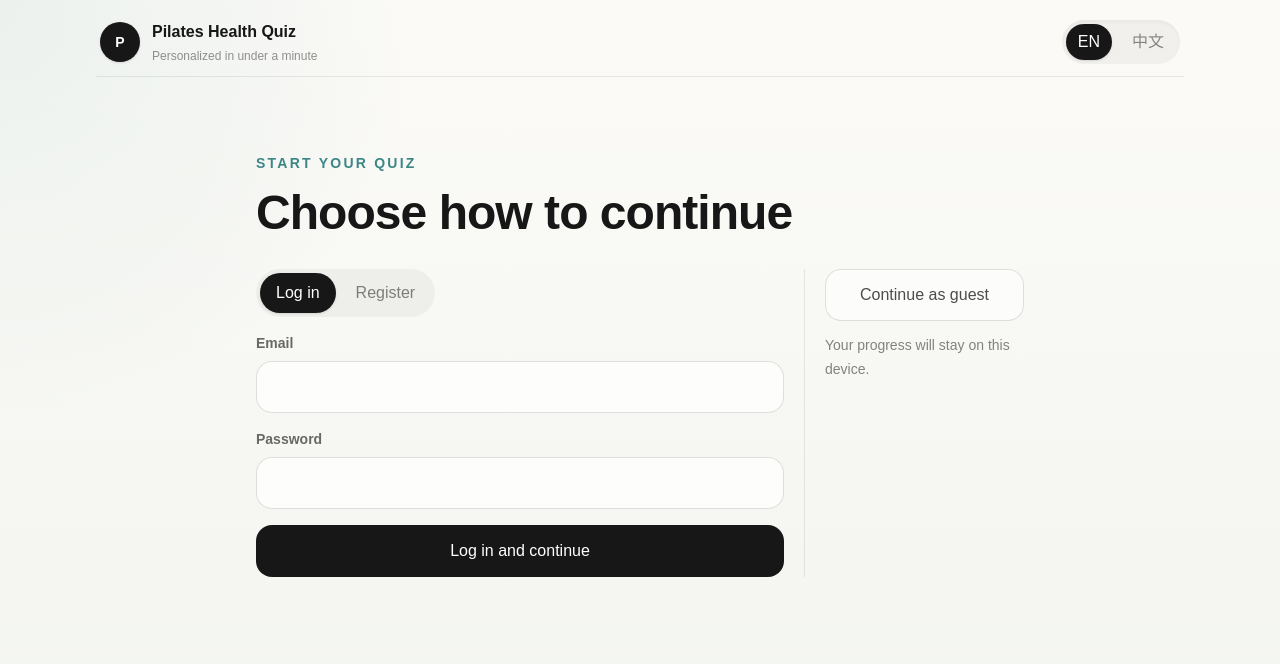
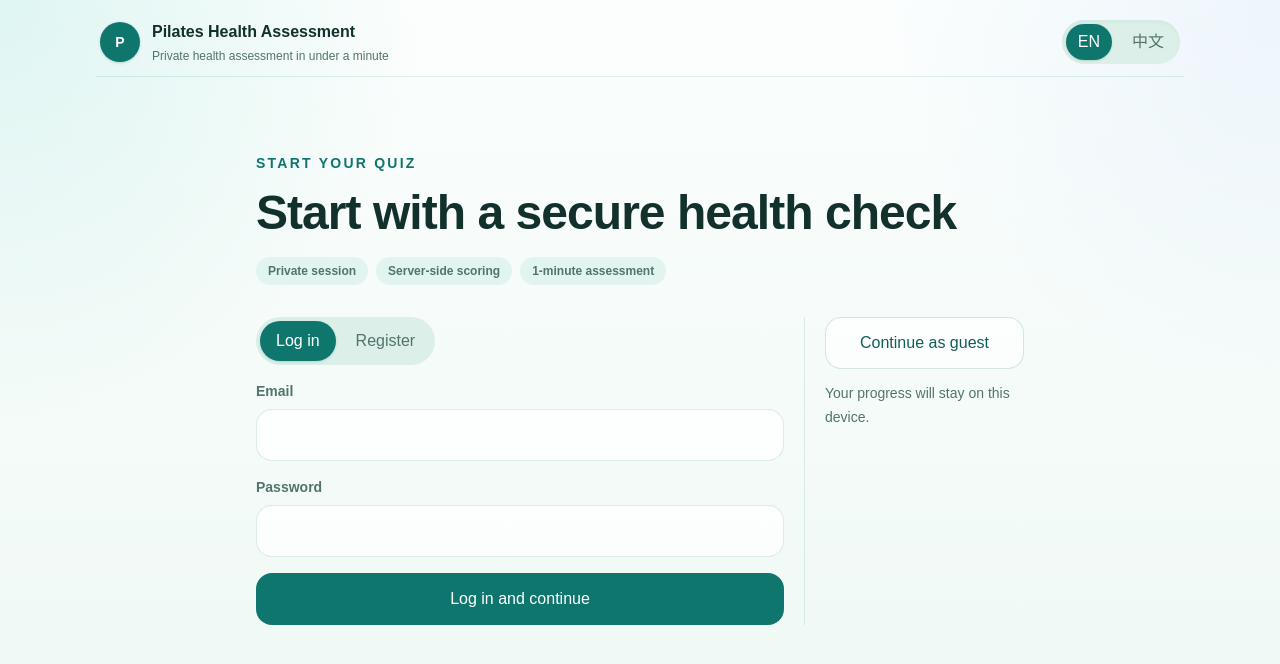
Before and after one commit to Zhejian-Zheng/pilates-health-quiz, a Next.js app: page / in a window 1280 px wide. Shown: the top 664 px of the page. Built offline with nearby package versions, Linux system fonts and the light colour scheme.

Commit message:
feat: add the login and out function

```diff
--- a/src/app/globals.css
+++ b/src/app/globals.css
@@ -1,8 +1,12 @@
 @import "tailwindcss";
 
 :root {
-  --background: #ffffff;
-  --foreground: #171717;
+  --background: #f5fbf8;
+  --foreground: #12312c;
+  --health-primary: #0f766e;
+  --health-primary-dark: #115e59;
+  --health-mint: #e6f5f0;
+  --health-line: rgba(15, 118, 110, 0.16);
 }
 
 @theme inline {
@@ -10,13 +14,6 @@
   --color-foreground: var(--foreground);
   --font-sans: var(--font-geist-sans);
   --font-mono: var(--font-geist-mono);
-}
-
-@media (prefers-color-scheme: dark) {
-  :root {
-    --background: #0a0a0a;
-    --foreground: #ededed;
-  }
 }
 
 body {
--- a/src/components/quiz/auth-gate.tsx
+++ b/src/components/quiz/auth-gate.tsx
@@ -34,23 +34,34 @@ export function AuthGate({
   return (
     <section className="mx-auto grid w-full max-w-3xl gap-8 py-10 sm:py-14">
       <div>
-        <p className="text-sm font-semibold uppercase tracking-[0.16em] text-[#3c8786]">
+        <p className="text-sm font-semibold uppercase tracking-[0.16em] text-[#0f766e]">
           {String(t.authEyebrow)}
         </p>
-        <h1 className="mt-4 text-4xl font-semibold tracking-[-0.02em] text-[#171717] sm:text-5xl">
+        <h1 className="mt-4 text-4xl font-semibold tracking-[-0.02em] text-[#12312c] sm:text-5xl">
           {String(t.authTitle)}
         </h1>
+        <div className="mt-5 flex flex-wrap gap-2 text-xs font-semibold text-[#52746d]">
+          <span className="rounded-full bg-[#e2f4ef] px-3 py-1.5">
+            {language === "zh" ? "隐私保护" : "Private session"}
+          </span>
+          <span className="rounded-full bg-[#e2f4ef] px-3 py-1.5">
+            {language === "zh" ? "服务端计算" : "Server-side scoring"}
+          </span>
+          <span className="rounded-full bg-[#e2f4ef] px-3 py-1.5">
+            {language === "zh" ? "1 分钟完成" : "1-minute assessment"}
+          </span>
+        </div>
       </div>
 
       <div className="grid gap-5 md:grid-cols-[minmax(0,1fr)_220px]">
         <form className="grid gap-4" onSubmit={handleSubmit}>
-          <div className="flex w-fit gap-1 rounded-full bg-black/[0.04] p-1">
+          <div className="flex w-fit gap-1 rounded-full bg-[#dcefe9] p-1">
             {(["login", "register"] as const).map((item) => (
               <button
                 className={`rounded-full px-4 py-2 text-sm font-semibold transition ${
                   mode === item
-                    ? "bg-[#171717] text-white shadow-sm shadow-black/10"
-                    : "text-black/48 hover:text-black"
+                    ? "bg-[#0f766e] text-white shadow-sm shadow-[#0f766e]/16"
+                    : "text-[#52746d] hover:text-[#12312c]"
                 }`}
                 key={item}
                 onClick={() => setMode(item)}
@@ -62,20 +73,20 @@ export function AuthGate({
           </div>
 
           {mode === "register" ? (
-            <label className="grid gap-2 text-sm font-semibold text-black/58">
+            <label className="grid gap-2 text-sm font-semibold text-[#52746d]">
               {String(t.authName)}
               <input
-                className="h-13 rounded-2xl border border-black/12 bg-white/72 px-4 text-base text-[#171717] outline-none transition focus:border-[#3c8786] focus:ring-4 focus:ring-[#3c8786]/10"
+                className="h-13 rounded-2xl border border-[#0f766e]/14 bg-white/78 px-4 text-base text-[#12312c] outline-none transition focus:border-[#0f766e] focus:ring-4 focus:ring-[#0f766e]/10"
                 onChange={(event) => setDisplayName(event.target.value)}
                 value={displayName}
               />
             </label>
           ) : null}
 
-          <label className="grid gap-2 text-sm font-semibold text-black/58">
+          <label className="grid gap-2 text-sm font-semibold text-[#52746d]">
             {String(t.authEmail)}
             <input
-              className="h-13 rounded-2xl border border-black/12 bg-white/72 px-4 text-base text-[#171717] outline-none transition focus:border-[#3c8786] focus:ring-4 focus:ring-[#3c8786]/10"
+              className="h-13 rounded-2xl border border-[#0f766e]/14 bg-white/78 px-4 text-base text-[#12312c] outline-none transition focus:border-[#0f766e] focus:ring-4 focus:ring-[#0f766e]/10"
               inputMode="email"
               onChange={(event) => setEmail(event.target.value)}
               type="email"
@@ -83,10 +94,10 @@ export function AuthGate({
             />
           </label>
 
-          <label className="grid gap-2 text-sm font-semibold text-black/58">
+          <label className="grid gap-2 text-sm font-semibold text-[#52746d]">
             {String(t.authPassword)}
             <input
-              className="h-13 rounded-2xl border border-black/12 bg-white/72 px-4 text-base text-[#171717] outline-none transition focus:border-[#3c8786] focus:ring-4 focus:ring-[#3c8786]/10"
+              className="h-13 rounded-2xl border border-[#0f766e]/14 bg-white/78 px-4 text-base text-[#12312c] outline-none transition focus:border-[#0f766e] focus:ring-4 focus:ring-[#0f766e]/10"
               onChange={(event) => setPassword(event.target.value)}
               type="password"
               value={password}
@@ -94,13 +105,13 @@ export function AuthGate({
           </label>
 
           {error ? (
-            <p className="border-l-2 border-[#ee505a] bg-[#ee505a]/8 px-4 py-3 text-sm font-medium text-[#a12630]">
+            <p className="border-l-2 border-[#dc2626] bg-[#fee2e2]/60 px-4 py-3 text-sm font-medium text-[#991b1b]">
               {error}
             </p>
           ) : null}
 
           <button
-            className="h-13 rounded-2xl bg-[#171717] px-5 text-sm font-semibold text-white transition hover:-translate-y-0.5 hover:bg-black hover:shadow-lg hover:shadow-black/14"
+            className="h-13 rounded-2xl bg-[#0f766e] px-5 text-sm font-semibold text-white transition hover:-translate-y-0.5 hover:bg-[#115e59] hover:shadow-lg hover:shadow-[#0f766e]/18"
             type="submit"
           >
             {mode === "login"
@@ -109,15 +120,15 @@ export function AuthGate({
           </button>
         </form>
 
-        <div className="border-t border-black/8 pt-5 md:border-l md:border-t-0 md:pl-5 md:pt-0">
+        <div className="border-t border-[#0f766e]/12 pt-5 md:border-l md:border-t-0 md:pl-5 md:pt-0">
           <button
-            className="h-13 w-full rounded-2xl border border-black/12 bg-white/62 px-5 text-sm font-semibold text-black/70 transition hover:-translate-y-0.5 hover:bg-white hover:shadow-lg hover:shadow-black/8"
+            className="h-13 w-full rounded-2xl border border-[#0f766e]/18 bg-white/72 px-5 text-sm font-semibold text-[#115e59] transition hover:-translate-y-0.5 hover:bg-white hover:shadow-lg hover:shadow-[#0f766e]/8"
             onClick={onContinueAsGuest}
             type="button"
           >
             {String(t.authGuest)}
           </button>
-          <p className="mt-3 text-sm leading-6 text-black/48">
+          <p className="mt-3 text-sm leading-6 text-[#52746d]">
             {String(t.authGuestNote)}
           </p>
         </div>
--- a/src/components/quiz/hero-panel.tsx
+++ b/src/components/quiz/hero-panel.tsx
@@ -1,30 +1,67 @@
+"use client";
+
+import { useEffect, useRef, useState } from "react";
+
 import { copy } from "@/lib/quiz-content";
-import type { Language } from "@/lib/quiz-types";
+import type { AuthProfile, Language } from "@/lib/quiz-types";
 
 export function HeroPanel({
+  authProfile,
   language,
-  onHome,
   onLanguageChange,
+  onLoginRequest,
+  onLogout,
+  onReturnHome,
+  onUpgradeMembership,
 }: {
+  authProfile?: AuthProfile | null;
   language: Language;
-  onHome?: () => void;
   onLanguageChange: (language: Language) => void;
+  onLoginRequest?: () => void;
+  onLogout?: () => void;
+  onReturnHome?: () => void;
+  onUpgradeMembership?: () => void;
 }) {
   const t = copy[language];
+  const [isSettingsOpen, setIsSettingsOpen] = useState(false);
+  const settingsRef = useRef<HTMLDivElement>(null);
+  const displayName =
+    authProfile?.mode === "guest"
+      ? String(t.accountGuest)
+      : authProfile?.displayName || "";
+
+  useEffect(() => {
+    function handlePointerDown(event: PointerEvent) {
+      if (!settingsRef.current?.contains(event.target as Node)) {
+        setIsSettingsOpen(false);
+      }
+    }
+
+    document.addEventListener("pointerdown", handlePointerDown);
+
+    return () => {
+      document.removeEventListener("pointerdown", handlePointerDown);
+    };
+  }, []);
+
+  function runMenuAction(action?: () => void) {
+    setIsSettingsOpen(false);
+    action?.();
+  }
 
   return (
-    <header className="border-b border-black/8 px-1 py-3">
+    <header className="border-b border-[#0f766e]/12 px-1 py-3">
       <div className="flex items-center justify-between gap-4">
         <div className="flex min-w-0 items-center gap-4">
           <div className="flex items-center gap-3">
-            <div className="flex h-10 w-10 shrink-0 items-center justify-center rounded-full bg-[#171717] text-sm font-semibold text-white shadow-sm shadow-black/10">
+            <div className="flex h-10 w-10 shrink-0 items-center justify-center rounded-full bg-[#0f766e] text-sm font-semibold text-white shadow-sm shadow-[#0f766e]/20">
               P
             </div>
             <div className="min-w-0">
-              <p className="truncate text-sm font-semibold text-[#171717] sm:text-base">
+              <p className="truncate text-sm font-semibold text-[#12312c] sm:text-base">
                 {String(t.brandEyebrow)}
               </p>
-              <p className="mt-1 hidden text-xs font-medium text-black/42 md:block">
+              <p className="mt-1 hidden text-xs font-medium text-[#52746d] md:block">
                 {String(t.heroBadge)}
               </p>
             </div>
@@ -32,24 +69,69 @@ export function HeroPanel({
         </div>
 
         <div className="flex shrink-0 items-center gap-2">
-          {onHome ? (
-            <button
-              className="rounded-full px-3 py-1.5 text-xs font-semibold text-black/48 transition hover:bg-black/[0.04] hover:text-black"
-              onClick={onHome}
-              type="button"
-            >
-              {String(t.returnHome)}
-            </button>
+          {authProfile ? (
+            <div className="relative" ref={settingsRef}>
+              <button
+                aria-expanded={isSettingsOpen}
+                className="flex max-w-[180px] items-center gap-2 rounded-full border border-[#0f766e]/12 bg-white/80 px-3 py-1.5 text-xs font-semibold text-[#12312c] shadow-sm shadow-[#0f766e]/6 transition hover:border-[#0f766e]/24 hover:bg-white"
+                onClick={() => setIsSettingsOpen((current) => !current)}
+                type="button"
+              >
+                <span className="h-2 w-2 shrink-0 rounded-full bg-[#0f766e]" />
+                <span className="truncate">{displayName}</span>
+                <span className="text-[#52746d]">{String(t.settings)}</span>
+              </button>
+
+              {isSettingsOpen ? (
+                <div className="absolute right-0 top-[calc(100%+10px)] z-20 grid min-w-44 gap-1 rounded-2xl border border-[#0f766e]/12 bg-white/95 p-2 text-sm font-semibold text-[#12312c] shadow-xl shadow-[#0f766e]/12 backdrop-blur">
+                  {authProfile.mode === "guest" ? (
+                    <>
+                      <button
+                        className="rounded-xl px-3 py-2 text-left transition hover:bg-[#e6f5f0] hover:text-[#115e59]"
+                        onClick={() => runMenuAction(onReturnHome)}
+                        type="button"
+                      >
+                        {String(t.returnHome)}
+                      </button>
+                      <button
+                        className="rounded-xl px-3 py-2 text-left transition hover:bg-[#e6f5f0] hover:text-[#115e59]"
+                        onClick={() => runMenuAction(onLoginRequest)}
+                        type="button"
+                      >
+                        {String(t.signIn)}
+                      </button>
+                    </>
+                  ) : (
+                    <>
+                      <button
+                        className="rounded-xl px-3 py-2 text-left transition hover:bg-[#e6f5f0] hover:text-[#115e59]"
+                        onClick={() => runMenuAction(onUpgradeMembership)}
+                        type="button"
+                      >
+                        {String(t.upgradeMembership)}
+                      </button>
+                      <button
+                        className="rounded-xl px-3 py-2 text-left text-[#b42318] transition hover:bg-[#fee2e2]/70"
+                        onClick={() => runMenuAction(onLogout)}
+                        type="button"
+                      >
+                        {String(t.logout)}
+                      </button>
+                    </>
+                  )}
+                </div>
+              ) : null}
+            </div>
           ) : null}
 
-          <div className="flex items-center gap-2 rounded-full bg-black/[0.04] p-1 shadow-inner shadow-black/5">
+          <div className="flex items-center gap-2 rounded-full bg-[#dcefe9] p-1 shadow-inner shadow-[#0f766e]/5">
             {(["en", "zh"] as const).map((item) => (
               <button
                 aria-label={`${String(t.language)} ${item}`}
                 className={`rounded-full px-3 py-1.5 text-xs font-semibold transition ${
                   language === item
-                    ? "bg-[#171717] text-white shadow-sm"
-                    : "text-black/45 hover:text-black"
+                    ? "bg-[#0f766e] text-white shadow-sm"
+                    : "text-[#52746d] hover:text-[#12312c]"
                 }`}
                 key={item}
                 onClick={() => onLanguageChange(item)}
--- a/src/components/quiz/progress-ring.tsx
+++ b/src/components/quiz/progress-ring.tsx
@@ -3,12 +3,12 @@ export function ProgressRing({ value }: { value: number }) {
 
   return (
     <div
-      className="flex h-12 w-12 shrink-0 items-center justify-center rounded-full shadow-sm shadow-black/10 transition-all duration-700"
+      className="flex h-12 w-12 shrink-0 items-center justify-center rounded-full shadow-sm shadow-[#0f766e]/16 transition-all duration-700"
       style={{
-        background: `conic-gradient(#171717 ${degrees}deg, rgba(23,23,23,0.09) 0deg)`,
+        background: `conic-gradient(#0f766e ${degrees}deg, rgba(15,118,110,0.12) 0deg)`,
       }}
     >
-      <div className="flex h-9 w-9 items-center justify-center rounded-full bg-[#f7f4ef] text-[11px] font-bold">
+      <div className="flex h-9 w-9 items-center justify-center rounded-full bg-[#f5fbf8] text-[11px] font-bold text-[#12312c]">
         {value}%
       </div>
     </div>
--- a/src/components/quiz/quiz-page.tsx
+++ b/src/components/quiz/quiz-page.tsx
@@ -16,8 +16,8 @@ export function QuizPage() {
 
   if (state.isLoading) {
     return (
-      <main className="flex min-h-screen items-center justify-center bg-[#f7f4ef] px-6 text-[#171717]">
-        <p className="animate-[page-fade_0.8s_ease_both] text-sm font-medium text-black/60">
+      <main className="flex min-h-screen items-center justify-center bg-[#f5fbf8] px-6 text-[#12312c]">
+        <p className="animate-[page-fade_0.8s_ease_both] text-sm font-medium text-[#52746d]">
           {String(t.loading)}
         </p>
       </main>
@@ -25,15 +25,19 @@ export function QuizPage() {
   }
 
   return (
-    <main className="min-h-screen overflow-hidden bg-[#faf8f2] text-[#171717]">
-      <div className="pointer-events-none fixed inset-0 bg-[radial-gradient(circle_at_0%_0%,rgba(60,135,134,0.08),transparent_28%),linear-gradient(180deg,#fbfaf7_0%,#f3f5f1_100%)]" />
+    <main className="min-h-screen overflow-hidden bg-[#f5fbf8] text-[#12312c]">
+      <div className="pointer-events-none fixed inset-0 bg-[radial-gradient(circle_at_0%_0%,rgba(20,184,166,0.12),transparent_28%),radial-gradient(circle_at_100%_0%,rgba(59,130,246,0.07),transparent_26%),linear-gradient(180deg,#fbfefd_0%,#eef8f4_100%)]" />
 
       <div className="relative mx-auto w-full max-w-6xl px-5 py-2 sm:px-7 lg:px-8">
         <div className="grid gap-5">
           <HeroPanel
+            authProfile={state.authProfile}
             language={state.language}
-            onHome={state.authProfile ? actions.returnHome : undefined}
             onLanguageChange={actions.changeLanguage}
+            onLoginRequest={actions.returnHome}
+            onLogout={actions.logout}
+            onReturnHome={actions.returnHome}
+            onUpgradeMembership={actions.upgradeMembership}
           />
 
           {!state.authProfile ? (
@@ -51,13 +55,13 @@ export function QuizPage() {
                     <div className="flex items-center gap-3">
                       <ProgressRing value={state.visualProgress} />
                       <div className="min-w-0 flex-1">
-                      <div className="h-1.5 overflow-hidden rounded-full bg-black/10">
+                        <div className="h-1.5 overflow-hidden rounded-full bg-[#0f766e]/12">
                           <div
-                          className="h-full rounded-full bg-[#171717] transition-all duration-700 ease-out"
+                            className="h-full rounded-full bg-[#0f766e] transition-all duration-700 ease-out"
                             style={{ width: `${state.visualProgress}%` }}
                           />
                         </div>
-                      <div className="mt-2 flex items-center justify-between text-[11px] font-semibold uppercase tracking-[0.12em] text-black/45">
+                        <div className="mt-2 flex items-center justify-between text-[11px] font-semibold uppercase tracking-[0.12em] text-[#52746d]">
                           <span>
                             {state.result
                               ? String(t.result)
@@ -132,7 +136,7 @@ export function QuizPage() {
                   )}
 
                   {state.error ? (
-                    <p className="mt-5 border-l-2 border-[#ee505a] bg-[#ee505a]/8 px-4 py-3 text-sm font-medium text-[#a12630]">
+                    <p className="mt-5 border-l-2 border-[#dc2626] bg-[#fee2e2]/60 px-4 py-3 text-sm font-medium text-[#991b1b]">
                       {state.error}
                     </p>
                   ) : null}
--- a/src/hooks/use-quiz-flow.ts
+++ b/src/hooks/use-quiz-flow.ts
@@ -3,6 +3,7 @@
 import { useEffect, useRef, useState } from "react";
 
 import {
+  AUTH_ACCOUNTS_STORAGE_KEY,
   AUTH_STORAGE_KEY,
   copy,
   LANGUAGE_STORAGE_KEY,
@@ -140,18 +141,35 @@ export function useQuizFlow() {
     credentials: { displayName?: string; email: string; password: string },
   ) {
     const email = credentials.email.trim();
+    const normalizedEmail = email.toLowerCase();
 
     if (!email.includes("@") || credentials.password.length < 6) {
       setError(String(t.authInvalid));
       return;
     }
 
+    const storedAccounts = readStoredAccounts();
+    const registeredName = storedAccounts[normalizedEmail];
+    const fallbackName = email.split("@")[0];
+    const submittedName = credentials.displayName?.trim();
+    const displayName =
+      mode === "register"
+        ? submittedName || fallbackName
+        : registeredName || fallbackName;
+
+    if (mode === "register") {
+      localStorage.setItem(
+        AUTH_ACCOUNTS_STORAGE_KEY,
+        JSON.stringify({
+          ...storedAccounts,
+          [normalizedEmail]: displayName,
+        }),
+      );
+    }
+
     const profile: AuthProfile = {
       mode,
-      displayName:
-        mode === "register"
-          ? credentials.displayName?.trim() || email.split("@")[0]
-          : email.split("@")[0],
+      displayName,
       email,
     };
 
@@ -164,6 +182,10 @@ export function useQuizFlow() {
     localStorage.removeItem(AUTH_STORAGE_KEY);
     setAuthProfile(null);
     setError(null);
+  }
+
+  function logout() {
+    returnHome();
   }
 
   async function ensureSession() {
@@ -431,6 +453,43 @@ export function useQuizFlow() {
     }
   }
 
+  async function upgradeMembership() {
+    setIsSaving(true);
+    setError(null);
+
+    try {
+      const activeSessionId = sessionId ?? (await ensureSession());
+      const response = await fetch("/api/pay", {
+        method: "POST",
+        headers: {
+          "Content-Type": "application/json",
+        },
+        body: JSON.stringify({
+          sessionId: activeSessionId,
+          payload: {
+            source: "account-settings",
+          },
+        }),
+      });
+
+      if (!response.ok) {
+        throw new Error(String(t.paymentError));
+      }
+
+      if (result) {
+        await fetchResult(activeSessionId);
+      } else {
+        setSyncStatus("saved");
+      }
+    } catch (paymentError) {
+      setError(
+        paymentError instanceof Error ? paymentError.message : String(t.paymentError),
+      );
+    } finally {
+      setIsSaving(false);
+    }
+  }
+
   function startOver() {
     localStorage.removeItem(SESSION_STORAGE_KEY);
     sessionPromiseRef.current = null;
@@ -456,6 +515,7 @@ export function useQuizFlow() {
       goBack,
       goNext,
       goToStep,
+      logout,
       returnHome,
       saveAnswer,
       setNumberDrafts,
@@ -463,6 +523,7 @@ export function useQuizFlow() {
       submitAuth,
       submitNumberAnswer,
       unlockResult,
+      upgradeMembership,
     },
     state: {
       answers,
@@ -510,6 +571,27 @@ function readStoredAuthProfile() {
   return null;
 }
 
+function readStoredAccounts() {
+  const storedAccounts = window.localStorage.getItem(AUTH_ACCOUNTS_STORAGE_KEY);
+
+  if (!storedAccounts) {
+    return {};
+  }
+
+  try {
+    const parsed = JSON.parse(storedAccounts) as Record<string, unknown>;
+
+    return Object.fromEntries(
+      Object.entries(parsed).filter(
+        (entry): entry is [string, string] => typeof entry[1] === "string",
+      ),
+    );
+  } catch {
+    window.localStorage.removeItem(AUTH_ACCOUNTS_STORAGE_KEY);
+    return {};
+  }
+}
+
 function getGuestProfile(): AuthProfile {
   return {
     mode: "guest",
--- a/src/lib/quiz-content.ts
+++ b/src/lib/quiz-content.ts
@@ -3,21 +3,22 @@ import type { Language, Question, QuizCopy } from "@/lib/quiz-types";
 export const SESSION_STORAGE_KEY = "pilates-health-quiz-session-id";
 export const LANGUAGE_STORAGE_KEY = "pilates-health-quiz-language";
 export const AUTH_STORAGE_KEY = "pilates-health-quiz-auth";
+export const AUTH_ACCOUNTS_STORAGE_KEY = "pilates-health-quiz-accounts";
 
 export const copy = {
   en: {
     loading: "Loading your quiz...",
-    brandEyebrow: "Pilates Health Quiz",
+    brandEyebrow: "Pilates Health Assessment",
     heroTitle: "A calmer way into a stronger body.",
     heroSub:
       "Answer a few focused questions and unlock a beginner Pilates plan shaped around your current body, goal, and rhythm.",
-    heroBadge: "Personalized in under a minute",
+    heroBadge: "Private health assessment in under a minute",
     language: "Language",
     savedAnswers: "Saved answers",
     requiredFields: "Health fields",
     session: "Session",
     notStarted: "not started",
-    quizLabel: "1-minute quiz",
+    quizLabel: "Health assessment",
     selected: "Selected",
     choose: "Choose",
     continue: "Continue",
@@ -77,7 +78,7 @@ export const copy = {
     unlocking: "Unlocking...",
     healthSnapshot: "Health snapshot",
     authEyebrow: "Start your quiz",
-    authTitle: "Choose how to continue",
+    authTitle: "Start with a secure health check",
     authLogin: "Log in",
     authRegister: "Register",
     authGuest: "Continue as guest",
@@ -89,20 +90,25 @@ export const copy = {
     authGuestNote: "Your progress will stay on this device.",
     authInvalid: "Please enter a valid email and password.",
     returnHome: "Home",
+    accountGuest: "Guest",
+    settings: "Settings",
+    signIn: "Log in",
+    logout: "Log out",
+    upgradeMembership: "Upgrade membership",
   },
   zh: {
     loading: "正在载入你的测评...",
-    brandEyebrow: "普拉提健康测评",
+    brandEyebrow: "普拉提健康评估",
     heroTitle: "用更平静的方式，走向更强的身体。",
     heroSub:
       "回答几个关键问题，生成一份基于当前身体状态、目标和运动节奏的初学者普拉提计划。",
-    heroBadge: "1 分钟内生成个性化计划",
+    heroBadge: "1 分钟完成隐私健康评估",
     language: "语言",
     savedAnswers: "已保存答案",
     requiredFields: "健康字段",
     session: "会话",
     notStarted: "尚未开始",
-    quizLabel: "1 分钟测评",
+    quizLabel: "健康评估",
     selected: "已选择",
     choose: "选择",
     continue: "继续",
@@ -161,7 +167,7 @@ export const copy = {
     unlocking: "解锁中...",
     healthSnapshot: "健康概览",
     authEyebrow: "开始测评",
-    authTitle: "选择继续方式",
+    authTitle: "从安全的健康评估开始",
     authLogin: "登录",
     authRegister: "注册",
     authGuest: "游客继续",
@@ -173,6 +179,11 @@ export const copy = {
     authGuestNote: "进度会保存在当前设备上。",
     authInvalid: "请输入有效邮箱和密码。",
     returnHome: "主页",
+    accountGuest: "游客",
+    settings: "设置",
+    signIn: "登录",
+    logout: "退出登录",
+    upgradeMembership: "充值会员",
   },
 } satisfies QuizCopy;
 
```
Also changed, not shown: src/components/quiz/question-panel.tsx (+14 -14 lines), src/components/quiz/result-panel.tsx (+21 -21 lines), src/components/quiz/review-panel.tsx (+7 -7 lines), src/components/quiz/step-navigator.tsx (+14 -14 lines). Lines whose indentation alone changed are shown as unchanged.
